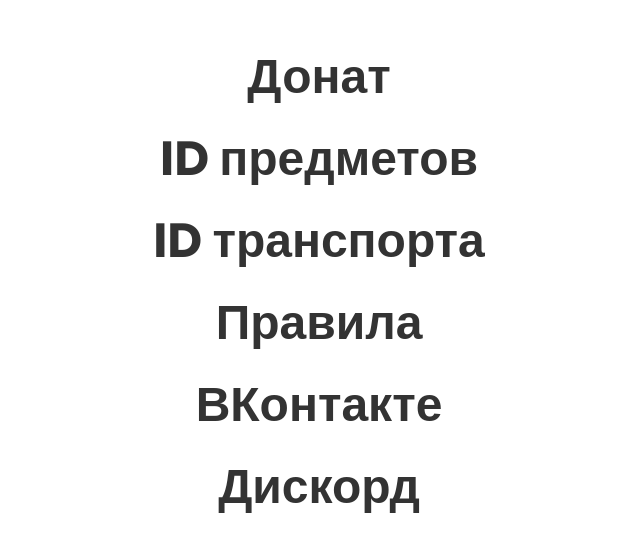
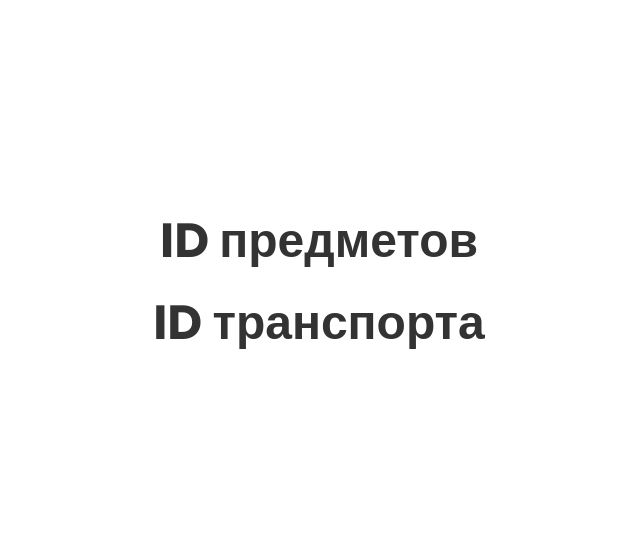
Before and after one commit to av1ast/menu, a plain HTML site: page index.html in a window 1280 px wide. Shown: the part 118-670 px from the top of the page, without its empty margins (321-961 px from the left). Drawn offline with Linux system fonts and the light colour scheme.

Commit message:
Update index.html

```diff
--- a/index.html
+++ b/index.html
@@ -8,12 +8,8 @@
 </head>
 <body>
   <ul>
-    <li><a href="#" data-text="Donate">Донат</a></li>
-    <li><a href="#" data-text="ID">ID предметов</a></li>
-    <li><a href="#" data-text="ID">ID транспорта</a></li>
-    <li><a href="#" data-text="Rules">Правила</a></li>
-    <li><a href="#" data-text="VK">ВКонтакте</a></li>
-    <li><a href="#" data-text="Discord">Дискорд</a></li>
+    <li><a href="#" data-text="items">ID предметов</a></li>
+    <li><a href="#" data-text="vehicle">ID транспорта</a></li>
   </ul>
 </body>
 </html>
```
